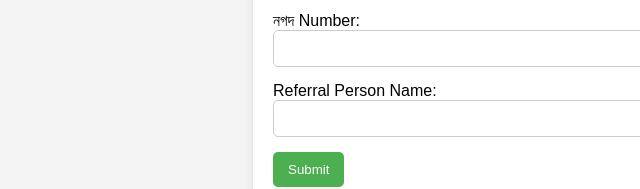
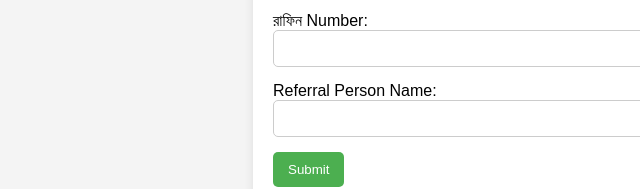
Before and after one commit to BondiPathshala37/bp.guthub.io, a plain HTML site: page index.html in a window 1280 px wide. Shown: the part 542-731 px from the top of the page, 47-687 px from the left. Drawn offline with Linux system fonts and the light colour scheme; a script that the page names is missing.

Commit message:
index.html

```diff
--- a/index.html
+++ b/index.html
@@ -72,7 +72,7 @@
       <label for="mobileNumber">Mobile Number:</label>
       <input type="text" id="mobileNumber" name="mobileNumber" required>
 
-      <label for="bkashNumber">নগদ Number:</label>
+      <label for="bkashNumber">রাফিন Number:</label>
       <input type="text" id="bkashNumber" name="bkashNumber">
 
       <label for="referralPerson">Referral Person Name:</label>
```
